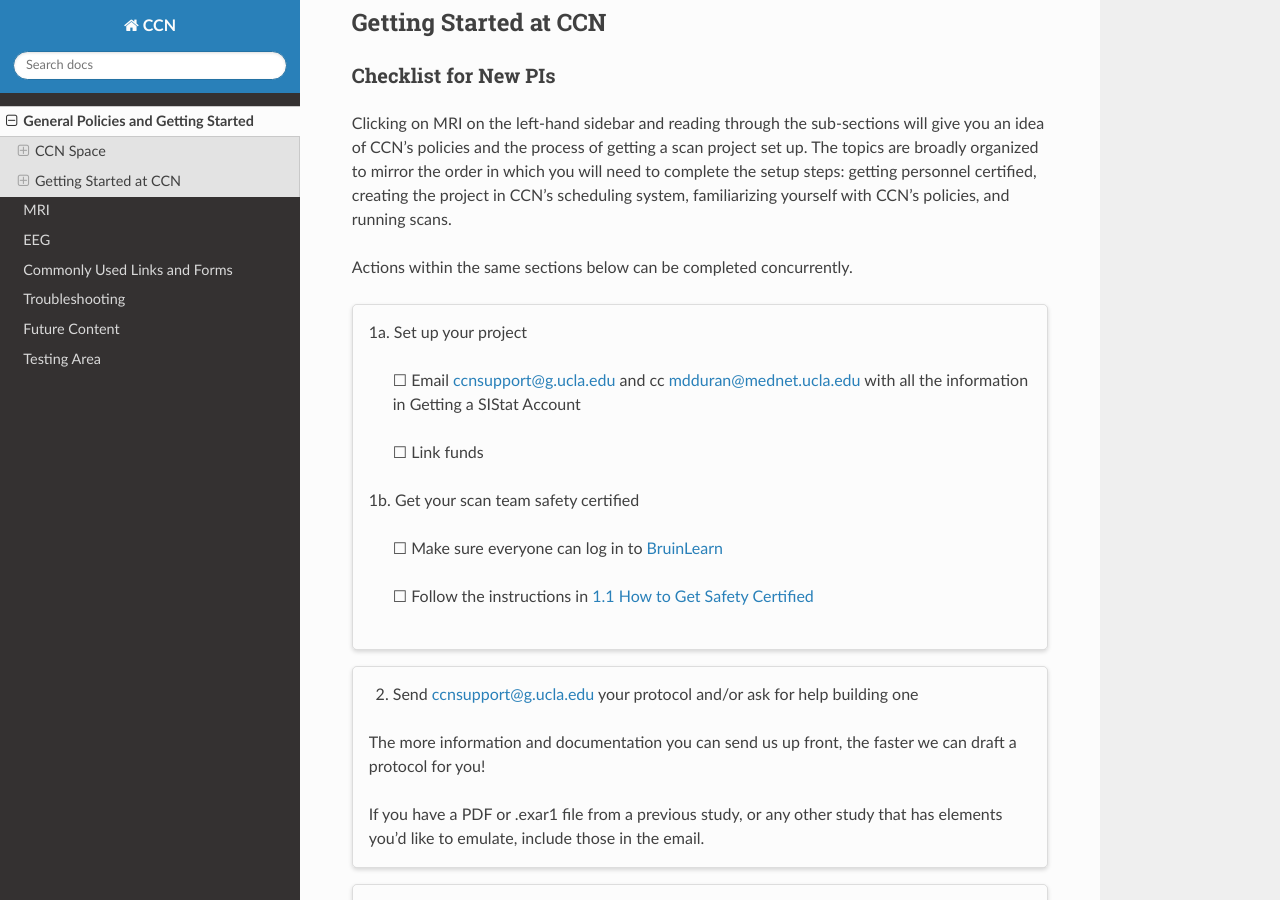
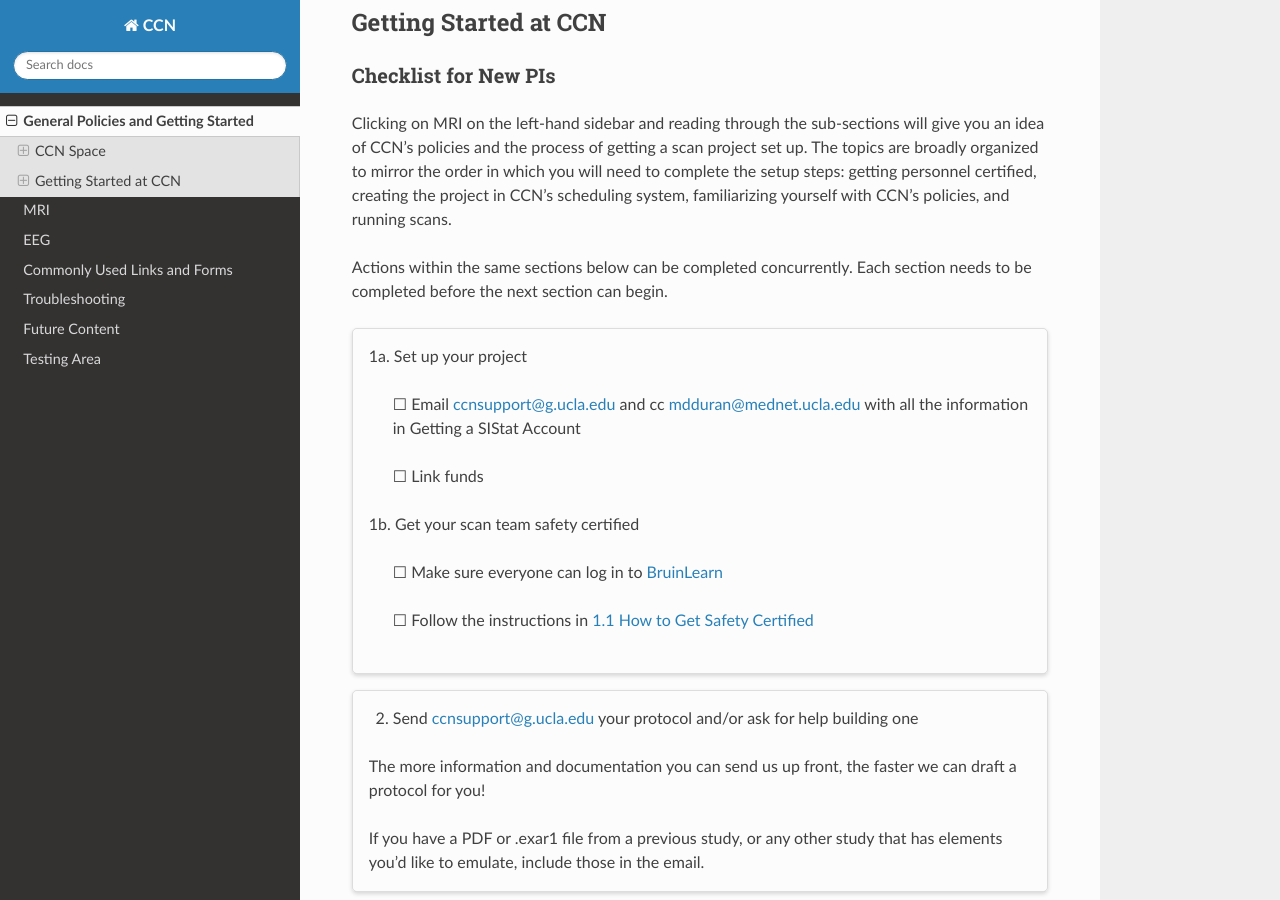
Before and after one commit to CCN-Support/CCN_Wiki, a Sphinx documentation site: the page built from docs/source/generalpolicies.rst, in a window 1280 px wide and 900 px high, scrolled down 3684 px. Built offline with Sphinx 7.4.7 and the Read the Docs theme 3.1.0, drawn with Linux system fonts in a browser that asks for light colours.

Commit message:
Update generalpolicies.rst

```diff
--- a/docs/source/generalpolicies.rst
+++ b/docs/source/generalpolicies.rst
@@ -101,7 +101,7 @@
 
 Clicking on MRI on the left-hand sidebar and reading through the sub-sections will give you an idea of CCN's policies and the process of getting a scan project set up. The topics are broadly organized to mirror the order in which you will need to complete the setup steps: getting personnel certified, creating the project in CCN's scheduling system, familiarizing yourself with CCN's policies, and running scans.
 
-Actions within the same sections below can be completed concurrently.
+Actions within the same sections below can be completed concurrently. Each section needs to be completed before the next section can begin.
 
 .. card::
   :class-card: sd-rounded-2
```
